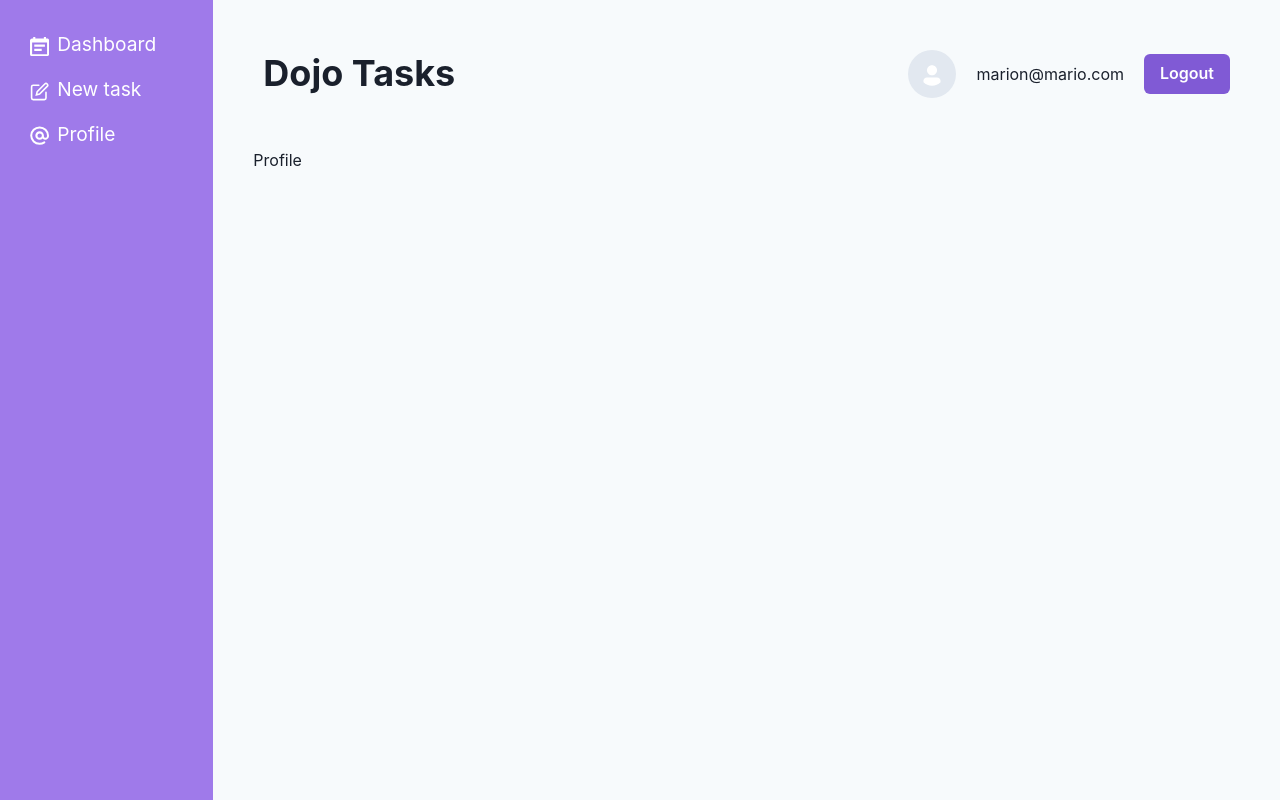
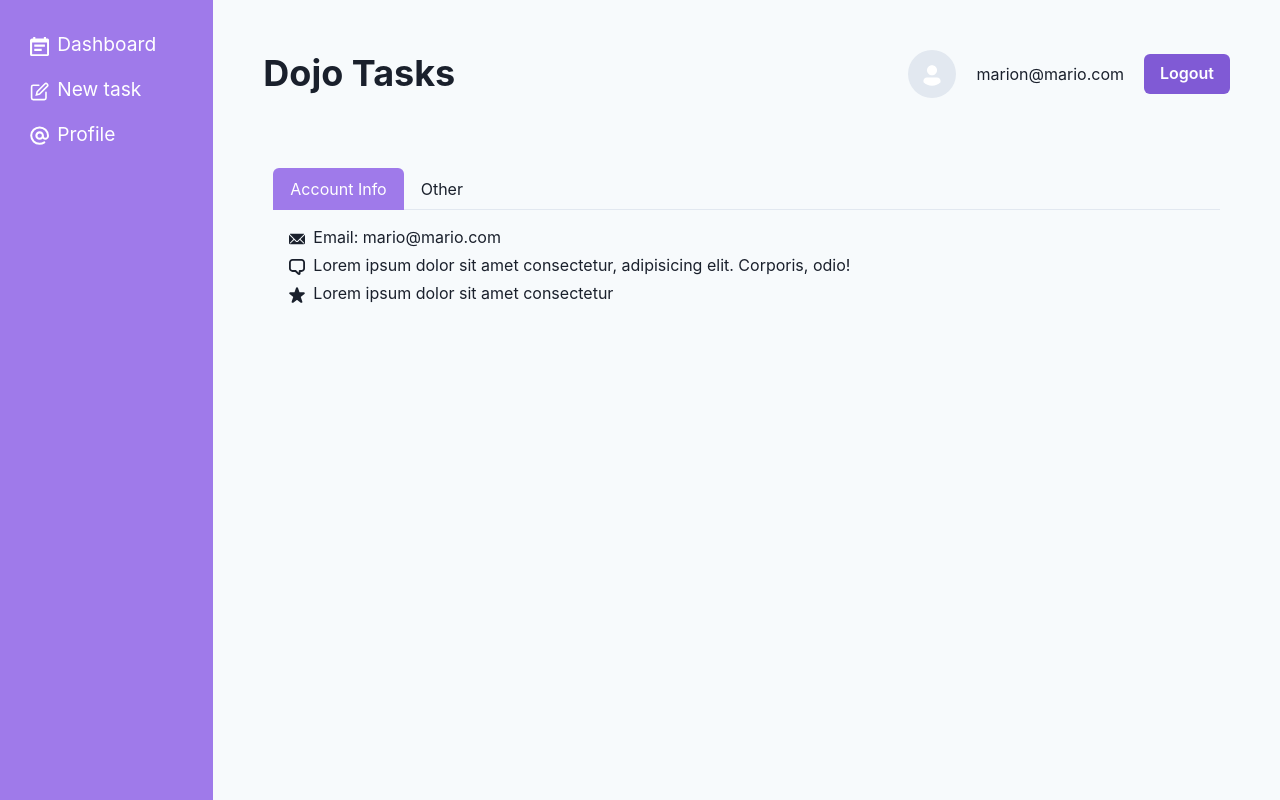
Before and after one commit to joa-kl/Dojo-Tasks, a React (Create React App) app in the folder my-app/: page /profile in a window 1280 px wide. Built offline with nearby package versions, Linux system fonts and the light colour scheme.

Commit message:
profile  tabs created

```diff
--- a/my-app/src/App.jsx
+++ b/my-app/src/App.jsx
@@ -9,7 +9,7 @@
 import RootLayout from './layouts/RootLayout'
 import Dashboard from './pages/Dashboard'
 import Create from './pages/Create'
-import Profile from './pages/Profile'
+import { Profile } from './pages/Profile'
 
 // router and routes
 const router = createBrowserRouter(
--- a/my-app/src/pages/Profile.jsx
+++ b/my-app/src/pages/Profile.jsx
@@ -1,5 +1,57 @@
-export default function Profile() {
+import { List, ListIcon, ListItem, Tab, TabList, TabPanel, TabPanels, Tabs } from "@chakra-ui/react"
+import { ChatIcon, CheckCircleIcon, EmailIcon, StarIcon, WarningIcon} from "@chakra-ui/icons"
+
+export const Profile = () => {
   return (
-    <div>Profile</div>
+    <Tabs mt="40px" p="20px" colorScheme="purple" variant="enclosed">
+      <TabList>
+        <Tab _selected={{color: "white", bg: "purple.400"}}>Account Info</Tab>
+        <Tab _selected={{color: "white", bg: "purple.400"}}>Other</Tab>
+      </TabList>
+
+      <TabPanels>
+        <TabPanel>
+          <List spacing="4px">
+            <ListItem>
+              <ListIcon as={EmailIcon}/>
+              Email: mario@mario.com
+            </ListItem>
+            <ListItem>
+              <ListIcon as={ChatIcon}/>
+              Lorem ipsum dolor sit amet consectetur, adipisicing elit. Corporis, odio!
+            </ListItem>
+            <ListItem>
+              <ListIcon as={StarIcon}/>
+              Lorem ipsum dolor sit amet consectetur
+            </ListItem>
+          </List>
+        </TabPanel>
+
+        <TabPanel>
+          <List spacing="4px">
+            <ListItem>
+              <ListIcon as={CheckCircleIcon} color="teal.400"/>
+              Lorem ipsum dolor sit amet.
+            </ListItem>
+            <ListItem>
+              <ListIcon as={CheckCircleIcon} color="teal.400"/>
+              Lorem ipsum dolor sit amet.
+            </ListItem>
+            <ListItem>
+              <ListIcon as={WarningIcon} color="red.400"/>
+              Lorem ipsum dolor sit amet.
+            </ListItem>
+            <ListItem>
+              <ListIcon as={CheckCircleIcon} color="teal.400"/>
+              Lorem ipsum dolor sit amet.
+            </ListItem>
+            <ListItem>
+              <ListIcon as={WarningIcon} color="red.400"/>
+              Lorem ipsum dolor sit amet.
+            </ListItem>
+          </List>
+        </TabPanel>
+      </TabPanels>
+    </Tabs>
   )
 }
```
